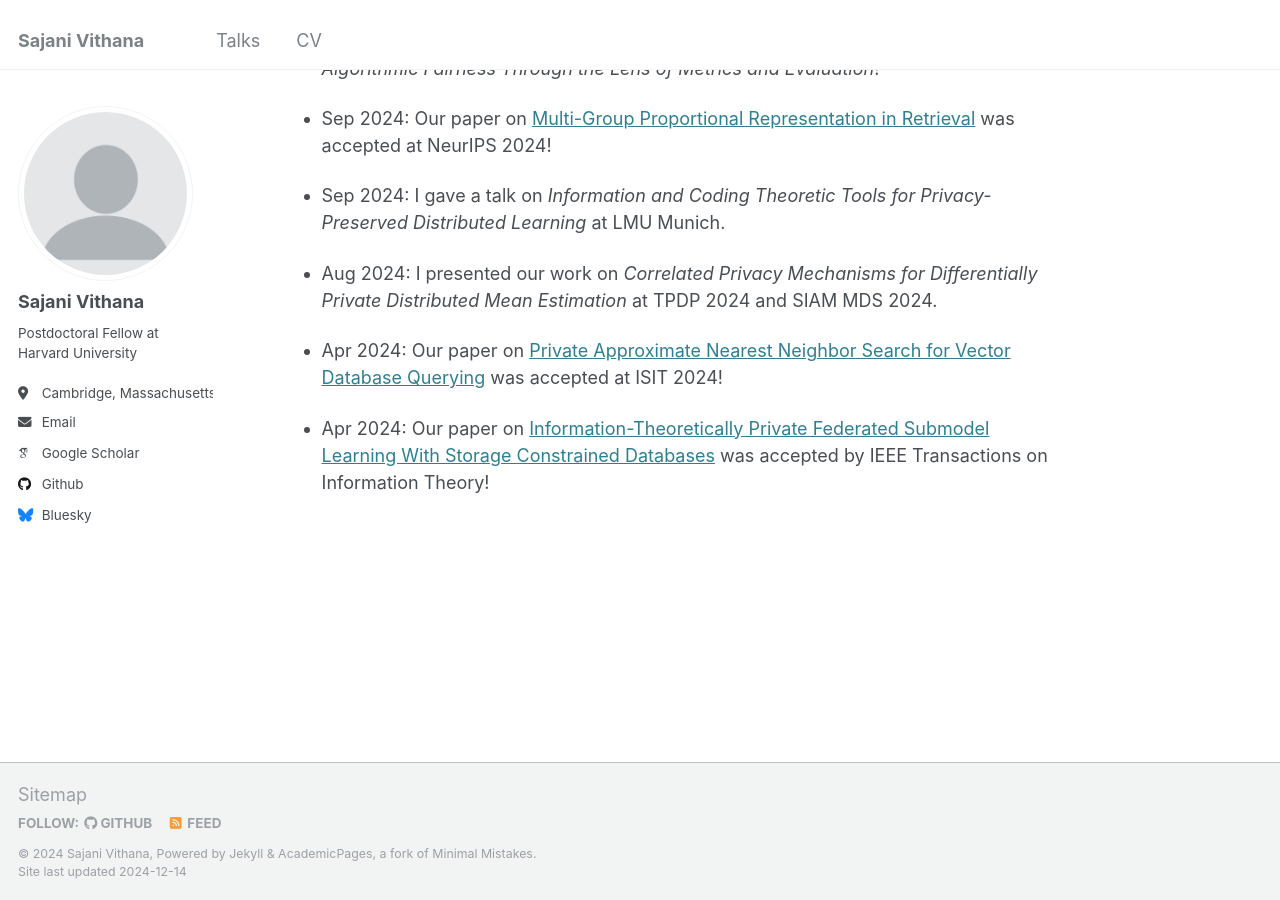
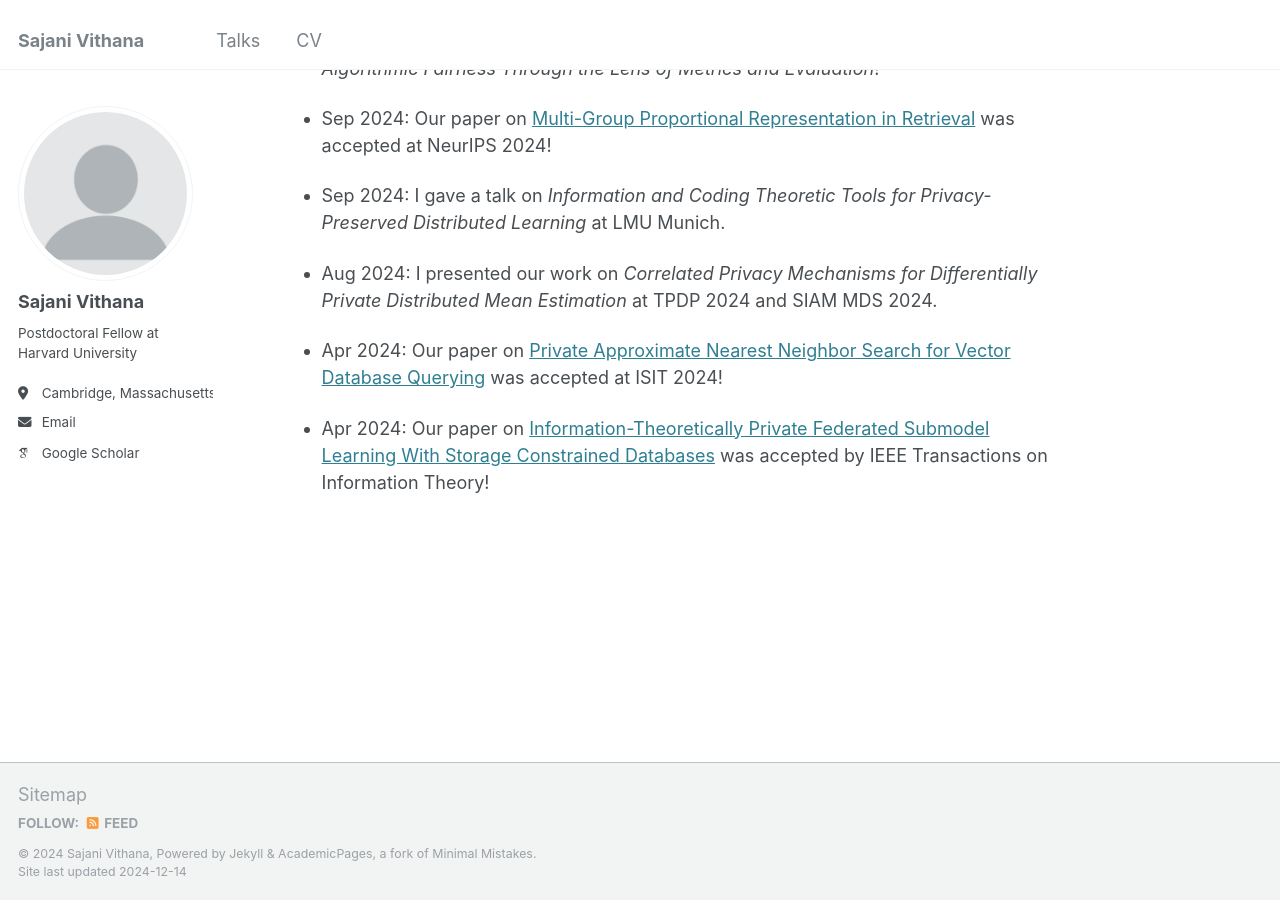
Before and after one commit to sajani-vithana/sajani-vithana.github.io, a Jekyll site: the page built from _pages/about.md, in a window 1280 px wide and 900 px high, scrolled down 736 px. Built offline with Jekyll 4.4.1, drawn with Linux system fonts in a browser that asks for light colours; some web fonts are replaced.

Commit message:
Update _config.yml

```diff
--- a/_config.yml
+++ b/_config.yml
@@ -44,12 +44,12 @@ author:
   bitbucket        : # Username - Update with your username on the site
   codepen          : # Username
   dribbble         : # Username
-  github           : ""
+  #github           : ""
   kaggle           : # Username
   stackoverflow    : # User number or user number and name (i.e., use "1" or "1/jeff-atwood")
 
   # Social media
-  bluesky          : "" # Replace this with you Bluesky username
+  #bluesky          : "" # Replace this with you Bluesky username
   facebook         : # Username
   flickr           : # Username
   foursquare       : # Username
```
